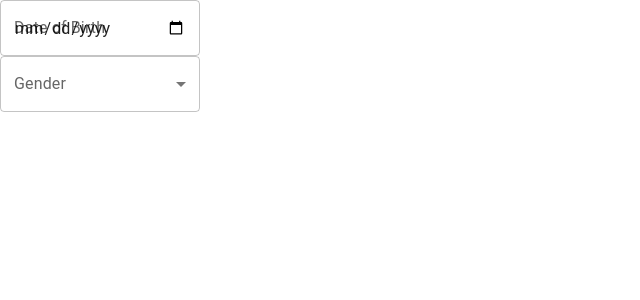
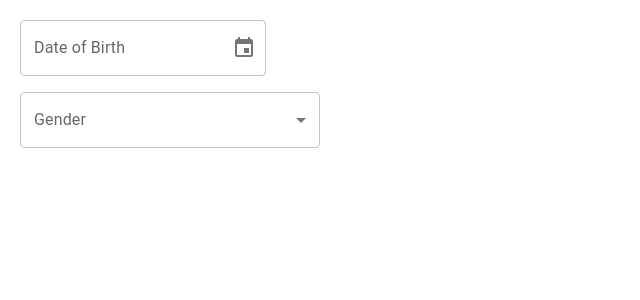
Before and after one commit to yashvidobariya1/date-seelection, a React (Create React App) app: page / in a window 1280 px wide. Shown: the top 300 px of the page, without its empty margins (0-640 px from the left). Built offline with nearby package versions, Linux system fonts and the light colour scheme.

Commit message:
changes11

```diff
--- a/package.json
+++ b/package.json
@@ -5,11 +5,15 @@
   "dependencies": {
     "@emotion/react": "^11.14.0",
     "@emotion/styled": "^11.14.0",
+    "@mui/icons-material": "^7.0.2",
+    "@mui/lab": "^7.0.0-beta.11",
     "@mui/material": "^7.0.2",
+    "@mui/x-date-pickers": "^8.1.0",
     "@testing-library/dom": "^10.4.0",
     "@testing-library/jest-dom": "^6.6.3",
     "@testing-library/react": "^16.3.0",
     "@testing-library/user-event": "^13.5.0",
+    "dayjs": "^1.11.13",
     "react": "^19.1.0",
     "react-dom": "^19.1.0",
     "react-scripts": "5.0.1",
--- a/src/App.js
+++ b/src/App.js
@@ -1,58 +1,62 @@
 import React, { useState } from "react";
-import TextField from "@mui/material/TextField";
-import "./App.css";
-import { FormControl, InputLabel, Select, MenuItem } from "@mui/material";
+import {
+  TextField,
+  MenuItem,
+  FormControl,
+  InputLabel,
+  Select,
+} from "@mui/material";
+import { LocalizationProvider } from "@mui/x-date-pickers/LocalizationProvider";
+import { DatePicker } from "@mui/x-date-pickers/DatePicker";
+import { AdapterDayjs } from "@mui/x-date-pickers/AdapterDayjs";
+import dayjs from "dayjs";
 
 function App() {
-  // Use useState to store form data
   const [formData, setFormData] = useState({
-    dateOfBirth: "",
+    dateOfBirth: null,
+    gender: "",
   });
 
-  // Handle changes to the input
-  const handleChange = (e) => {
-    const { name, value } = e.target;
-    setFormData((prevData) => ({
-      ...prevData,
-      [name]: value,
+  const handleGenderChange = (event) => {
+    setFormData((prev) => ({
+      ...prev,
+      gender: event.target.value,
     }));
   };
 
-  const [gender, setGender] = useState("");
-
-  const handleChange1 = (event) => {
-    setGender(event.target.value);
+  const handleDateChange = (newValue) => {
+    setFormData((prev) => ({
+      ...prev,
+      dateOfBirth: newValue,
+    }));
   };
 
   return (
-    <>
-      <div>
-        <TextField
-          fullWidth
-          sx={{ maxWidth: 200 }}
-          type="date"
-          className="addemployee-input"
-          name="dateOfBirth"
+    <div style={{ padding: 20, maxWidth: 300 }}>
+      <LocalizationProvider dateAdapter={AdapterDayjs}>
+        <DatePicker
           label="Date of Birth"
           value={formData.dateOfBirth}
-          onChange={handleChange}
+          onChange={handleDateChange}
+          renderInput={(params) => <TextField {...params} fullWidth />}
         />
-      </div>
-      <FormControl fullWidth sx={{ maxWidth: 200 }}>
+      </LocalizationProvider>
+
+      <FormControl fullWidth sx={{ mt: 2 }}>
         <InputLabel id="gender-label">Gender</InputLabel>
         <Select
           labelId="gender-label"
           id="gender-select"
-          value={gender}
+          value={formData.gender}
           label="Gender"
-          onChange={handleChange1}
+          onChange={handleGenderChange}
         >
           <MenuItem value="male">Male</MenuItem>
           <MenuItem value="female">Female</MenuItem>
           <MenuItem value="other">Other</MenuItem>
         </Select>
       </FormControl>
-    </>
+    </div>
   );
 }
 
```
Also changed, not shown: 1 other file (tests, documents, lock files or other folders).
